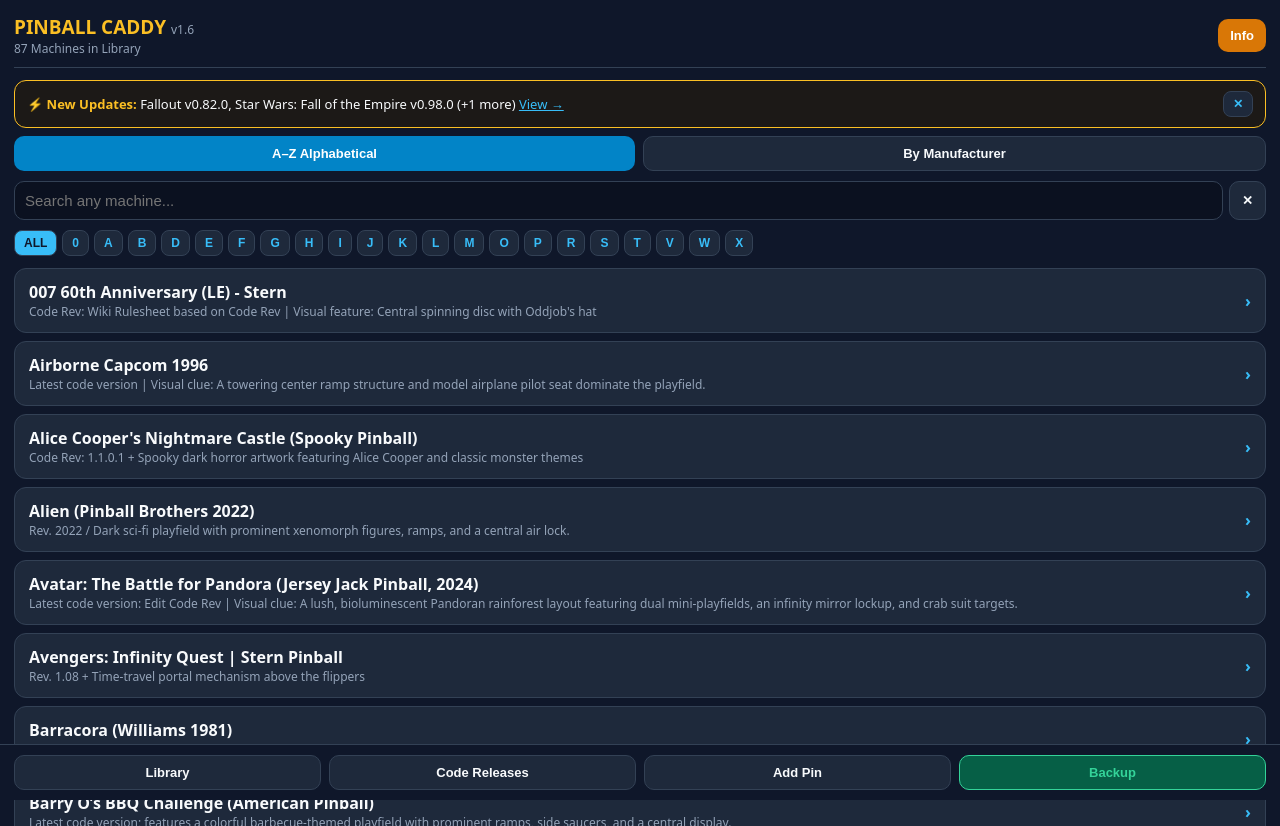
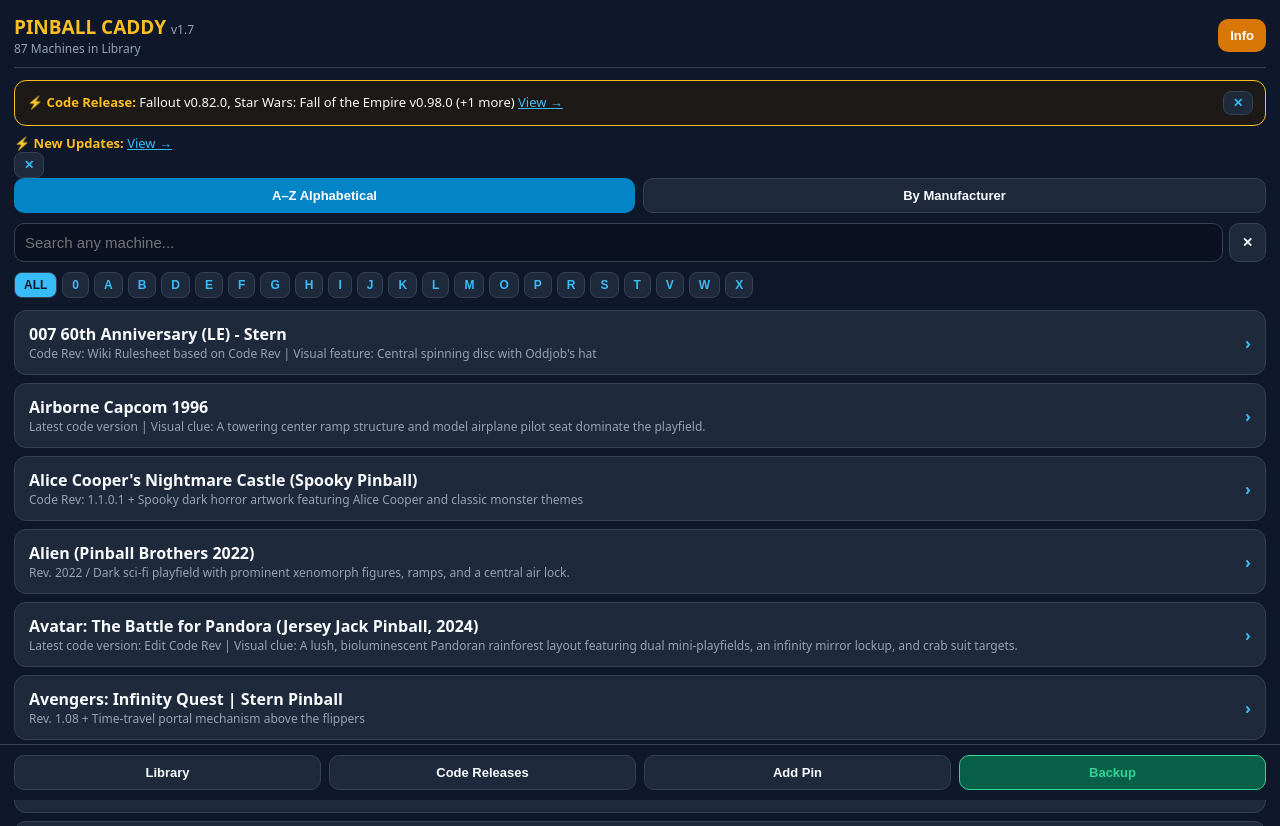
Before and after one commit to rdsalamon/pinball-caddy, a plain HTML site: page index.html in a window 1280 px wide. Shown: the top 826 px of the page. Drawn offline with Linux system fonts and the light colour scheme.

Commit message:
Add files via upload

```diff
--- a/index.html
+++ b/index.html
@@ -36,7 +36,10 @@
 </header>
 
 <div id="vList">
-  <div id="updBanner" class="box hidden" style="border-color:var(--gold);background:#1c1917;justify-content:space-between;align-items:center;gap:8px;padding:10px 12px;">
+  <div id="updBanner" class="box hidden" style="border-color:var(--gold);background:#1c1917;align-items:center;justify-content:space-between;gap:10px;padding:10px 12px;">
+  <div onclick="showUpd(updBannerTarget)" style="cursor:pointer;flex:1;font-size:13px;line-height:1.35;"><b id="updBannerLbl" style="color:var(--gold);">⚡ Code Release:</b> <span id="updBannerTxt"></span> <span style="color:var(--accent);text-decoration:underline;white-space:nowrap;">View →</span></div>
+  <button class="pill" style="flex-shrink:0;padding:4px 9px;" onclick="dismissBanner()" title="Dismiss">✕</button>
+</div>
 
     <div onclick="showUpd()" style="cursor:pointer;flex:1;font-size:13px;"><b style="color:var(--gold);">⚡ New Updates:</b> <span id="updBannerTxt"></span> <span style="color:var(--accent);text-decoration:underline;">View →</span></div>
     <button class="pill" onclick="dismissBanner()" title="Dismiss">✕</button>
@@ -166,7 +169,7 @@ MISC: [Extra tournament tips, wizard modes, or custom notes]</textarea>
 </div>
 
 <script>
-const APP_VER = "v1.6";
+const APP_VER = "v1.7";
 const CATALOG_DATE = "2026-11-16";
 const DB = "pinball_caddy_master";
 document.getElementById("verBadge").textContent = APP_VER;
@@ -1379,9 +1382,10 @@ function autoUpdate() {
 }
 document.addEventListener("visibilitychange", () => { if (document.visibilityState === "visible") autoUpdate(); });
 
-let updData = { code_releases: [], rulesheet_updates: [] }, updTab = "code";
+let updData = { code_releases: [], rulesheet_updates: [] }, updTab = "code", updBannerTarget = "code";
 
-function showUpd() { show("vUpd"); renderUpd(); }
+function showUpd(tab = "code") { show("vUpd"); setUpdTab(tab); }
+
 function setUpdTab(t) {
   updTab = t;
   document.getElementById("uTabCode").className = t === "code" ? "btn" : "btn btn-sec";
@@ -1436,10 +1440,13 @@ function loadUpdates() {
     const twoWeeksAgo = new Date(Date.now() - 14 * 86400000).toISOString().slice(0, 10);
     const recentCodes = (data.code_releases || []).filter(x => (x.date || "") >= twoWeeksAgo);
     const recentRules = (data.rulesheet_updates || []).filter(x => (x.date || "") >= twoWeeksAgo);
-    const allRecent = [...recentCodes.map(x => `${x.game} ${x.version}`), ...recentRules.map(x => `${x.game} rulesheet`)];
+    const allRecent = [...recentCodes.map(x => `${x.game} ${x.version}`), ...recentRules.map(x => x.game)];
     if (!allRecent.length) return;
     const uid = allRecent.join("|");
     if (localStorage.getItem("pinball_dismissed_upd") === uid) return;
+
+    updBannerTarget = recentCodes.length ? "code" : "rule";
+    document.getElementById("updBannerLbl").textContent = recentCodes.length ? "⚡ Code Release:" : "📝 New/Updated Rulesheet:";
     const b = document.getElementById("updBanner");
     b.dataset.uid = uid; b.classList.remove("hidden"); b.style.display = "flex";
     document.getElementById("updBannerTxt").textContent = allRecent.slice(0, 2).join(", ") + (allRecent.length > 2 ? ` (+${allRecent.length - 2} more)` : "");
```
